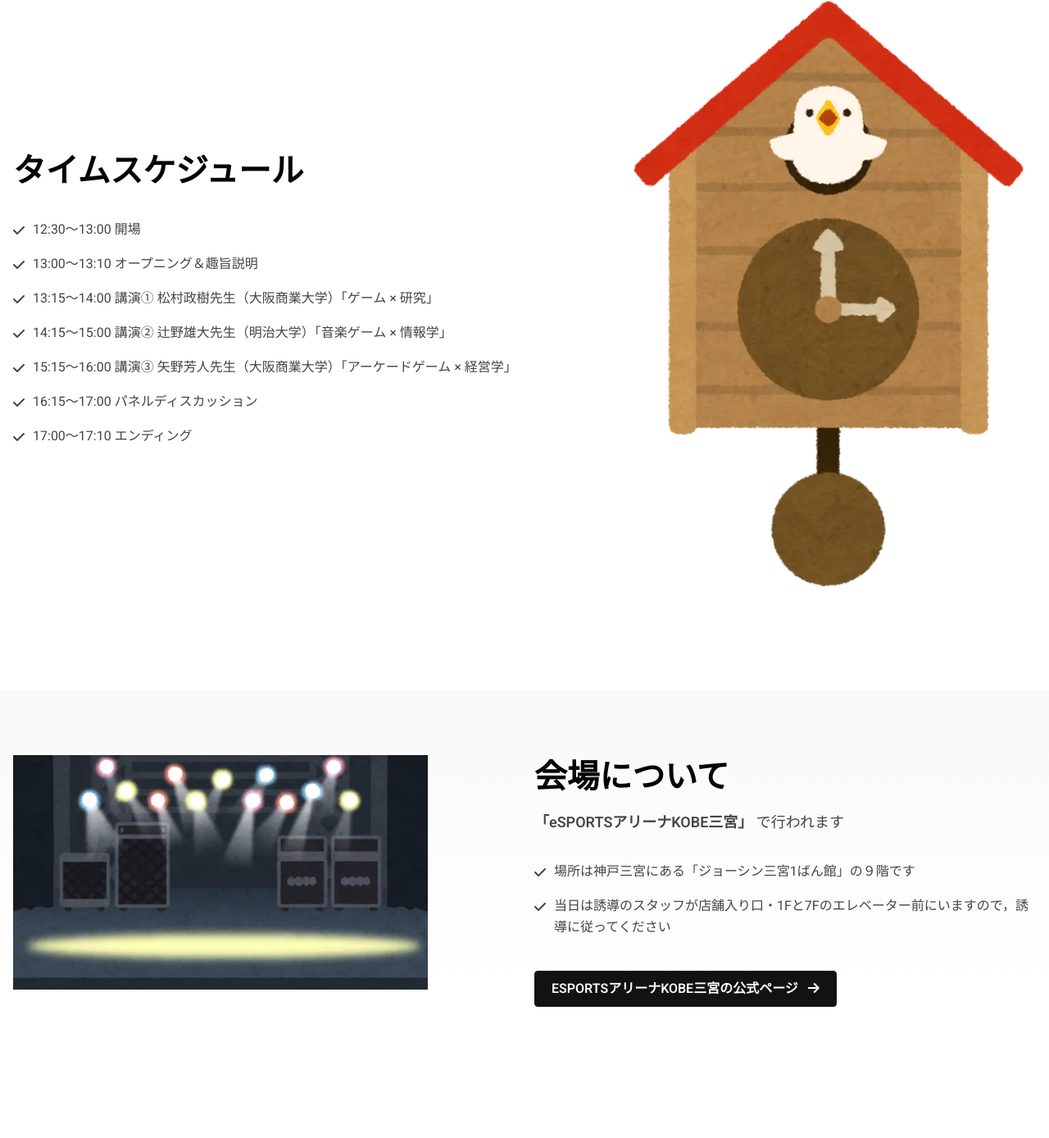
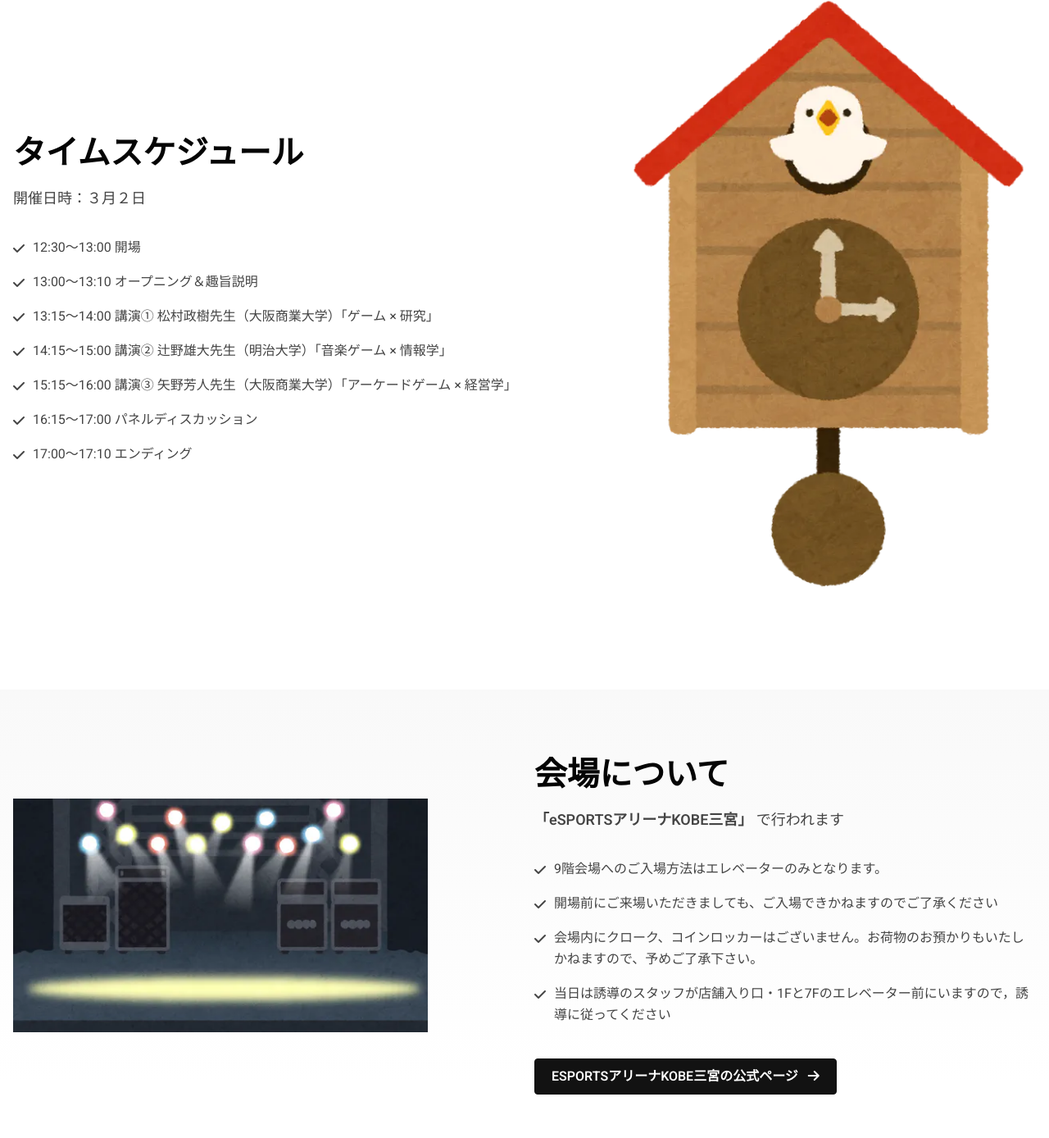
Before and after one commit to Symptote/bunri-game-sympo, a plain HTML site: page index.html in a window 1280 px wide. Shown: the part 1881-3269 px from the top of the page at 82% size. Drawn offline with Linux system fonts and the light colour scheme.

Commit message:
4th commit

```diff
--- a/index.html
+++ b/index.html
@@ -31,16 +31,21 @@ text-xl dark:text-white dark:hover:text-darkmode-primary" data-target=search-mod
 Youtubeで配信もやります。現地に来れない人もオンラインでお越しください</li></ul></div></div></div></section><section class=section-sm><div class=container><div class="row items-center justify-between"><div class="mb:md-0
 md:order-2
 md:col-5 mb-6"><picture><source srcset=/bunri-game-sympo/images/clock_hatodokei_open_hu_27b7b3b7d8e74dd.webp media="(max-width: 575px)"><source srcset=/bunri-game-sympo/images/clock_hatodokei_open_hu_5e0219ace291be96.webp media="(max-width: 767px)"><source srcset=/bunri-game-sympo/images/clock_hatodokei_open_hu_6b85cfe3676e7eb7.webp media="(max-width: 991px)"><source srcset=/bunri-game-sympo/images/clock_hatodokei_open_hu_432c4cdf0e5acdc4.webp><img loading=lazy decoding=async src=/bunri-game-sympo/images/clock_hatodokei_open_hu_7530a1bb1453e02e.png class=img alt="feature image" width=613 height=912></picture></div><div class="md:order-1
-md:col-7 lg:col-6"><h2 class=mb-4>タイムスケジュール</h2><p class="mb-8 text-lg"></p><ul><li class="relative mb-4 pl-6"><i class="fa fa-check absolute left-0 top-1.5"></i>
+md:col-7 lg:col-6"><h2 class=mb-4>タイムスケジュール</h2><p class="mb-8 text-lg">開催日時：３月２日</p><ul><li class="relative mb-4 pl-6"><i class="fa fa-check absolute left-0 top-1.5"></i>
 12:30〜13:00 開場</li><li class="relative mb-4 pl-6"><i class="fa fa-check absolute left-0 top-1.5"></i>
 13:00〜13:10 オープニング＆趣旨説明</li><li class="relative mb-4 pl-6"><i class="fa fa-check absolute left-0 top-1.5"></i>
 13:15〜14:00 講演① 松村政樹先生（大阪商業大学）「ゲーム × 研究」</li><li class="relative mb-4 pl-6"><i class="fa fa-check absolute left-0 top-1.5"></i>
 14:15〜15:00 講演② 辻野雄大先生（明治大学）「音楽ゲーム × 情報学」</li><li class="relative mb-4 pl-6"><i class="fa fa-check absolute left-0 top-1.5"></i>
 15:15〜16:00 講演③ 矢野芳人先生（大阪商業大学）「アーケードゲーム × 経営学」</li><li class="relative mb-4 pl-6"><i class="fa fa-check absolute left-0 top-1.5"></i>
 16:15〜17:00 パネルディスカッション</li><li class="relative mb-4 pl-6"><i class="fa fa-check absolute left-0 top-1.5"></i>
-17:00〜17:10 エンディング</li></ul></div></div></div></section><section class="section-sm bg-gradient"><div class=container><div class="row items-center justify-between"><div class="mb:md-0 md:col-5 mb-6"><picture><source srcset=/bunri-game-sympo/images/bg_music_live_stage_hu_8db467eb4f4820d9.webp media="(max-width: 575px)"><source srcset=/bunri-game-sympo/images/bg_music_live_stage_hu_eaf5b3855c5e36e0.webp media="(max-width: 767px)"><source srcset=/bunri-game-sympo/images/bg_music_live_stage_hu_2018cf057c303efc.webp media="(max-width: 991px)"><source srcset=/bunri-game-sympo/images/bg_music_live_stage_hu_40832c283b25efec.webp><img loading=lazy decoding=async src=/bunri-game-sympo/images/bg_music_live_stage_hu_c97ca7fca8c23777.jpg class=img alt="feature image" width=1920 height=1080></picture></div><div class="md:col-7 lg:col-6"><h2 class=mb-4>会場について</h2><p class="mb-8 text-lg"><strong>「eSPORTSアリーナKOBE三宮」</strong> で行われます</p><ul><li class="relative mb-4 pl-6"><i class="fa fa-check absolute left-0 top-1.5"></i>
-場所は神戸三宮にある「ジョーシン三宮1ばん館」の９階です</li><li class="relative mb-4 pl-6"><i class="fa fa-check absolute left-0 top-1.5"></i>
-当日は誘導のスタッフが店舗入り口・1Fと7Fのエレベーター前にいますので，誘導に従ってください</li></ul><a class="btn btn-primary mt-6" href=https://www.joshin.co.jp/esports/arenakobe/>eSPORTSアリーナKOBE三宮の公式ページ
+17:00〜17:10 エンディング</li></ul></div></div></div></section><section class="section-sm bg-gradient"><div class=container><div class="row items-center justify-between"><div class="mb:md-0 md:col-5 mb-6"><picture><source srcset=/bunri-game-sympo/images/bg_music_live_stage_hu_8db467eb4f4820d9.webp media="(max-width: 575px)"><source srcset=/bunri-game-sympo/images/bg_music_live_stage_hu_eaf5b3855c5e36e0.webp media="(max-width: 767px)"><source srcset=/bunri-game-sympo/images/bg_music_live_stage_hu_2018cf057c303efc.webp media="(max-width: 991px)"><source srcset=/bunri-game-sympo/images/bg_music_live_stage_hu_40832c283b25efec.webp><img loading=lazy decoding=async src=/bunri-game-sympo/images/bg_music_live_stage_hu_c97ca7fca8c23777.jpg class=img alt="feature image" width=1920 height=1080></picture></div><div class="md:col-7 lg:col-6"><h2 class=mb-4>会場について</h2><p class="mb-8 text-lg"><strong>「eSPORTSアリーナKOBE三宮」</strong> で行われます</p>
+	<ul>
+		<li class="relative mb-4 pl-6"><i class="fa fa-check absolute left-0 top-1.5"></i>9階会場へのご入場方法はエレベーターのみとなります。</li>
+		<li class="relative mb-4 pl-6"><i class="fa fa-check absolute left-0 top-1.5"></i>開場前にご来場いただきましても、ご入場できかねますのでご了承ください</li>
+		<li class="relative mb-4 pl-6"><i class="fa fa-check absolute left-0 top-1.5"></i>会場内にクローク、コインロッカーはございません。お荷物のお預かりもいたしかねますので、予めご了承下さい。</li>
+		<li class="relative mb-4 pl-6"><i class="fa fa-check absolute left-0 top-1.5"></i>当日は誘導のスタッフが店舗入り口・1Fと7Fのエレベーター前にいますので，誘導に従ってください</li>
+	</ul>
+<a class="btn btn-primary mt-6" href=https://www.joshin.co.jp/esports/arenakobe/>eSPORTSアリーナKOBE三宮の公式ページ
 <i class="fa fa-arrow-right pl-2"></i></a></div></div></div></section><section class=section-sm><div class=container><div class="row items-center justify-between"><div class="mb:md-0
 md:order-2
 md:col-5 mb-6"><picture><source srcset=/bunri-game-sympo/images/e-learning_smartphone_whiteman_hu_7794fe0d21fd57e3.webp media="(max-width: 575px)"><source srcset=/bunri-game-sympo/images/e-learning_smartphone_whiteman_hu_b2ef752df8965cb0.webp media="(max-width: 767px)"><source srcset=/bunri-game-sympo/images/e-learning_smartphone_whiteman_hu_e809f09dbede1eb.webp media="(max-width: 991px)"><source srcset=/bunri-game-sympo/images/e-learning_smartphone_whiteman_hu_ad833c0e7f6d6f37.webp><img loading=lazy decoding=async src=/bunri-game-sympo/images/e-learning_smartphone_whiteman_hu_7c3dc4b9b457f6c9.png class=img alt="feature image" width=800 height=597></picture></div><div class="md:order-1
```
